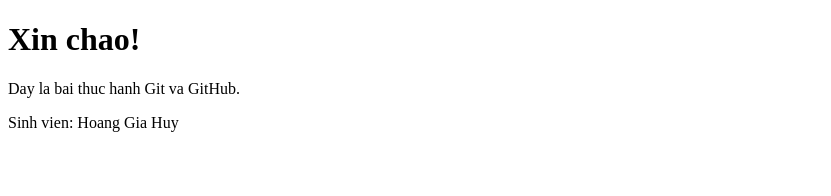
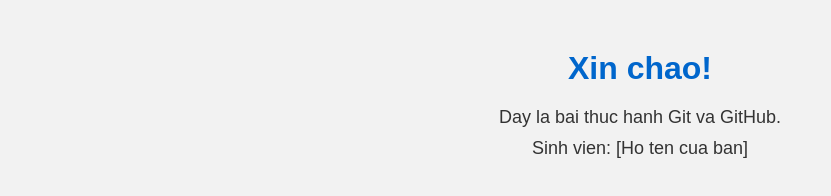
Before and after one commit to GiaHuyz2401/ThucHanhGit_1822040554, a plain HTML site: page index.html in a window 1280 px wide. Shown: the whole page, without its empty margins (0-831 px from the left). Drawn offline with Linux system fonts and the light colour scheme.

Commit message:
Add basic website interface with CSS

```diff
--- a/index.html
+++ b/index.html
@@ -2,11 +2,13 @@
 <html lang="vi">
 <head>
     <meta charset="UTF-8">
+    <meta name="viewport" content="width=device-width, initial-scale=1.0">
     <title>Bai thuc hanh Git</title>
+    <link rel="stylesheet" href="style.css">
 </head>
 <body>
     <h1>Xin chao!</h1>
     <p>Day la bai thuc hanh Git va GitHub.</p>
-    <p>Sinh vien: Hoang Gia Huy</p>
+    <p>Sinh vien: [Ho ten cua ban]</p>
 </body>
 </html>
--- /dev/null
+++ b/style.css
@@ -0,0 +1,23 @@
+* {
+    margin: 0;
+    padding: 0;
+    box-sizing: border-box;
+}
+
+body {
+    font-family: Arial, sans-serif;
+    background-color: #f2f2f2;
+    color: #333;
+    text-align: center;
+    padding: 50px;
+}
+
+h1 {
+    color: #0066cc;
+    margin-bottom: 20px;
+}
+
+p {
+    font-size: 18px;
+    margin-bottom: 10px;
+}
```
